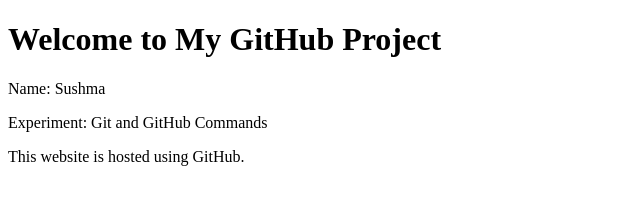
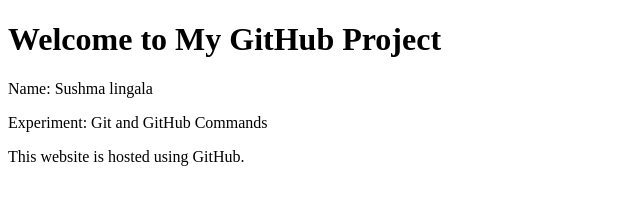
Before and after one commit to Sushma395l/DevOps, a plain HTML site: page index.html in a window 1280 px wide. Shown: the full height of the page, 0-640 px from the left. Drawn offline with Linux system fonts and the light colour scheme.

Commit message:
Update name in index.html to 'Sushma lingala'

```diff
--- a/index.html
+++ b/index.html
@@ -5,7 +5,7 @@
 </head>
 <body>
     <h1>Welcome to My GitHub Project</h1>
-    <p>Name: Sushma</p>
+    <p>Name: Sushma lingala</p>
     <p>Experiment: Git and GitHub Commands</p>
     <p>This website is hosted using GitHub.</p>
 </body>
```
